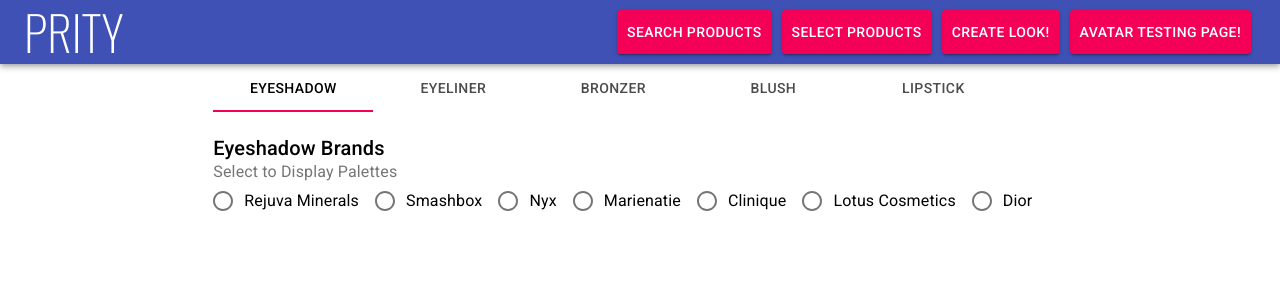
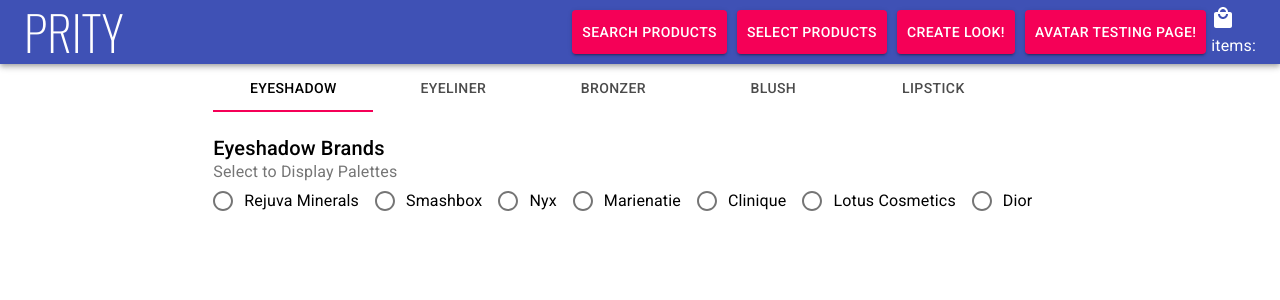
Before and after one commit to kristycode/PRITY, a React (Create React App) app in the folder client/: page /looktabs in a window 1280 px wide. Shown: the top 300 px of the page. Built offline with nearby package versions, Linux system fonts and the light colour scheme.

Commit message:
beauty bag context created work in progress

```diff
--- a/client/src/App.js
+++ b/client/src/App.js
@@ -7,11 +7,13 @@
 // import { Link } from 'react-router-dom';
 import { Grid } from "@material-ui/core";
 import Header from "./components/Header";
+import { BeautyBagProvider } from "./utils/beautyBagContext";
 // import Body from "./components/Body/index.jsx";
 // import CreateLook from "./components/createLook";
 
 function App() {
   return (
+    <BeautyBagProvider>
       <Router>
         <Grid container direction="column">
           <Grid item>
@@ -25,6 +27,7 @@
           </Grid>
         </Grid>
       </Router>
+    </BeautyBagProvider>
   );
 }
 
--- /dev/null
+++ b/client/src/components/BeautyBag/index.js
@@ -0,0 +1,16 @@
+import React, { useContext } from "react";
+import { BeautyBagContext } from "../../utils/beautyBagContext";
+import LocalMallIcon from "@material-ui/icons/LocalMall";
+import { Typography } from "@material-ui/core";
+
+const BeautyBag = () => {
+  const [beautyBag, setBeautyBag] = useContext(BeautyBagContext);
+  return (
+    <span>
+      <LocalMallIcon />
+      <Typography>items:{beautyBag}</Typography>
+    </span>
+  );
+};
+
+export default BeautyBag;
--- a/client/src/components/EyeshadowCall/index.js
+++ b/client/src/components/EyeshadowCall/index.js
@@ -1,4 +1,4 @@
-import React from "react";
+import React, { useContext } from "react";
 import Radio from "@material-ui/core/Radio";
 import RadioGroup from "@material-ui/core/RadioGroup";
 import FormControlLabel from "@material-ui/core/FormControlLabel";
@@ -7,45 +7,25 @@
 import axios from "axios";
 import { Grid, Chip, Typography } from "@material-ui/core";
 import API from "../../utils/API";
-import { ThemeProvider } from "@material-ui/core";
-import { createMuiTheme } from "@material-ui/core/styles";
 import "./style.css";
+import { BeautyBagContext } from "../../utils/beautyBagContext";
 
-// const theme = createMuiTheme({
-//   overrides: {
-//     MuiGrid: {
-//       root: {
-//         backgroundColor: "lightblue",
-//         // position: "relative",
-//         // spacing: 2,
-//       },
-//       item: {
-//         backgroundColor: "#orange",
-//         // height: 100,
-//         // left: 50,
-//         // position: "relative",
-//       },
-//       container: {
-//         // alignItems: "flex-end",
-//       },
-//     },
-//   },
-// });
 // this function is being called in NewCreateLook > index.js
 export default function EyeshadowCall() {
-  // const classes = useStyles();
-
   const [value, setValue] = React.useState("female");
+  // below state is responsible for setting state for api call
   const [apiState, setApiState] = React.useState({
     products: [],
     isLoading: true,
   });
+  // below state is for updating chip selection state
   const [chipObj, setChipObj] = React.useState([]);
   console.log(chipObj);
+  // handles radio button clicks
   const handleChange = (event) => {
     setValue(event.target.value);
   };
-
+  // renders black background for chips to create 'palettes'
   const chipBackground = {
     backgroundColor: "black",
     padding: 10,
@@ -56,7 +36,20 @@
   const eyeshadowContainerStyle = {
     marginTop: 20,
   };
+  // my attempt using context with beautybag
+  const testHandleChip = (props) => {
+    const [beautyBag, setBeautyBag] = useContext(BeautyBagContext);
+    const addToBag = () => {
+      const bagItems = {
+        productType: props.type,
+        productName: props.productName,
+        hexColor: props.hexColor,
+      };
+      setBeautyBag();
+    };
+  };
 
+  // when a chip color is clicked
   const handleChip = (product, color) => {
     console.log("chip clicked!");
     console.log(product.productType);
@@ -84,7 +77,7 @@
 
   const getProducts = (brand) => {
     const makeupURL = `http://makeup-api.herokuapp.com/api/v1/products.json?brand=${brand}&product_type=eyeshadow`;
-    console.log("getproducts called");
+    // console.log("getproducts called");
     axios
       .get(makeupURL)
       .then((response) => {
@@ -115,7 +108,6 @@
         })
       );
   };
-
   return (
     <Grid container direction="row" style={eyeshadowContainerStyle}>
       <Grid item xs={12}>
@@ -175,14 +167,12 @@
           </RadioGroup>
         </FormControl>
       </Grid>
-
       {!apiState.isLoading ? (
         apiState.products.map((product) => {
           const arr = [];
           // 'colors' is referring to the actual color names ex: Peachy Pal
           const { hexValue, colors } = product;
           const colorName = colors.split(",").map((e) => arr.push(e));
-
           // this creates a condition for chips to render ONLY if they have a hex value
           const newChip = hexValue
             .split(",")
@@ -203,7 +193,7 @@
                 colorName: findColorName,
                 alignItems: "flex-start",
               };
-
+              // returns individual chips
               return (
                 <Chip
                   // key={product.hexColor}
--- a/client/src/components/Header/index.jsx
+++ b/client/src/components/Header/index.jsx
@@ -1,6 +1,7 @@
 import React from "react";
 import { AppBar, Toolbar, Typography, Button } from "@material-ui/core";
 import { makeStyles } from "@material-ui/styles";
+import BeautyBag from "../BeautyBag";
 
 const useStyles = makeStyles(() => ({
   typographyStyles: {
@@ -54,6 +55,7 @@
         >
           Avatar Testing Page!
         </Button>
+        <BeautyBag />
       </Toolbar>
     </AppBar>
   );
--- /dev/null
+++ b/client/src/utils/beautyBagContext.js
@@ -0,0 +1,13 @@
+import React, { useState } from "react";
+
+export const BeautyBagContext = React.createContext();
+
+export const BeautyBagProvider = (props) => {
+  const [beautyBag, setBeautyBag] = useState();
+
+  return (
+    <BeautyBagContext.Provider value={[beautyBag, setBeautyBag]}>
+      {props.children}
+    </BeautyBagContext.Provider>
+  );
+};
--- a/package.json
+++ b/package.json
@@ -41,5 +41,8 @@
     "react-mdl": "^2.1.0",
     "react-spring": "^8.0.27",
     "styled-components": "^5.1.1"
+  },
+  "devDependencies": {
+    "eslint-plugin-react-hooks": "^4.0.5"
   }
 }
```
Also changed, not shown: 1 other file (tests, documents, lock files or other folders). Lines whose indentation alone changed are shown as unchanged.
